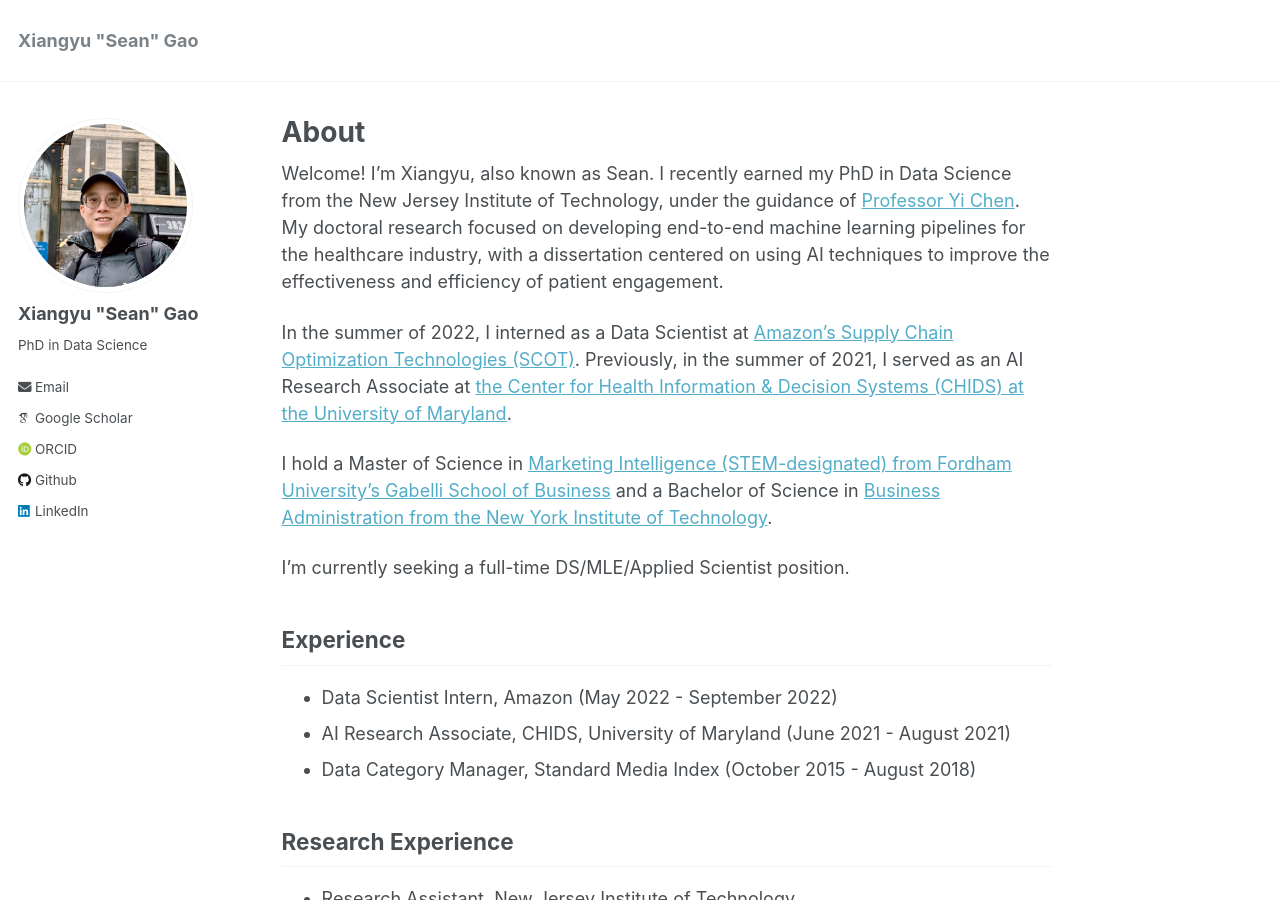
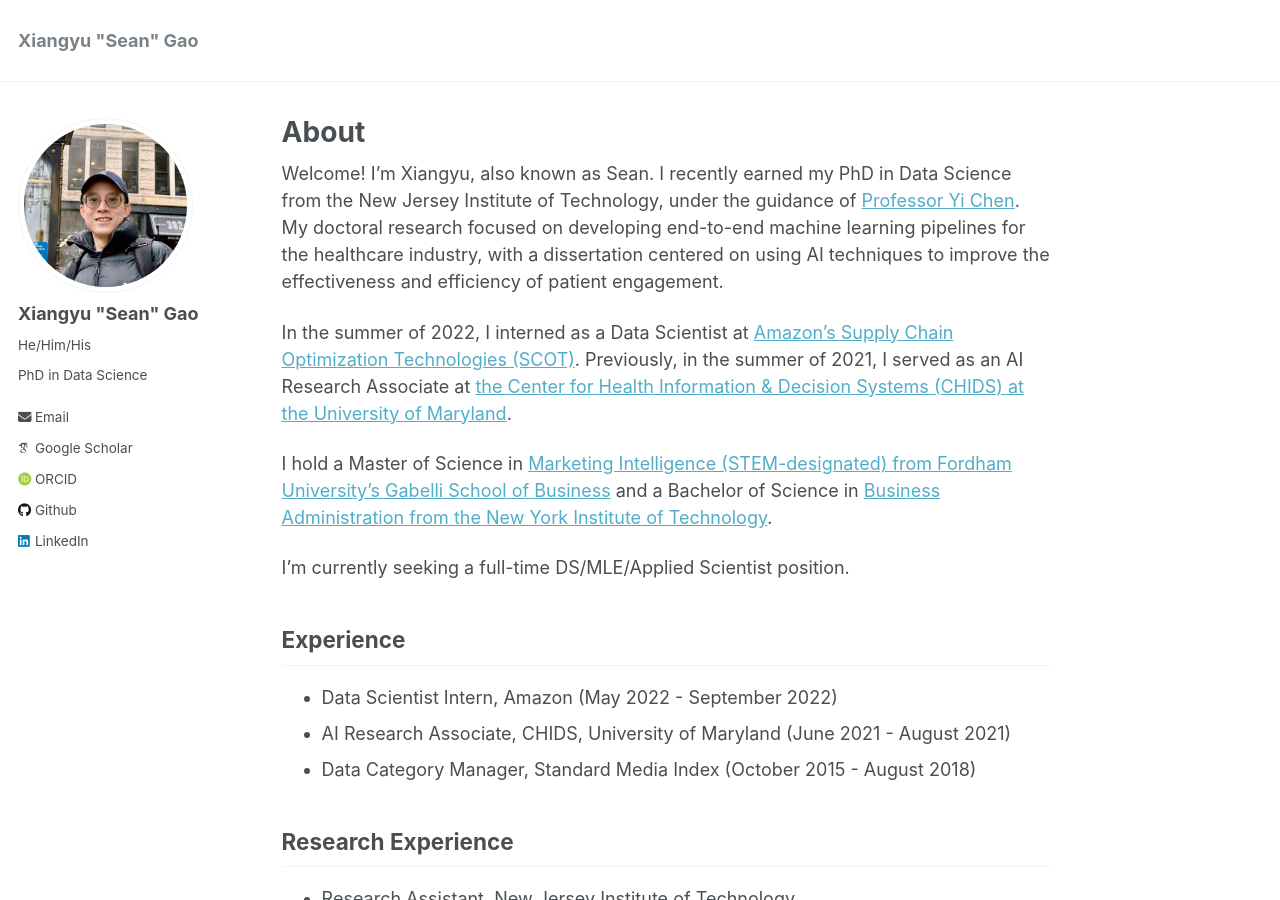
Before and after one commit to xga0/xga0.github.io, a Jekyll site: the page built from _pages/about.md, in a window 1280 px wide and 900 px high. Built offline with Jekyll 4.4.1, drawn with Linux system fonts in a browser that asks for light colours; some web fonts are replaced.

Commit message:
Update _config.yml

```diff
--- a/_config.yml
+++ b/_config.yml
@@ -24,7 +24,7 @@ author:
   # Biographic information
   avatar           : "profile.jpg"
   name             : 'Xiangyu "Sean" Gao'
-  pronouns         : # example: "she/her"
+  pronouns         : "He/Him/His"
   bio              : "PhD in Data Science"
   # location         : "Earth"
   # employer         : "New Jersey Institute of Technology"
```
